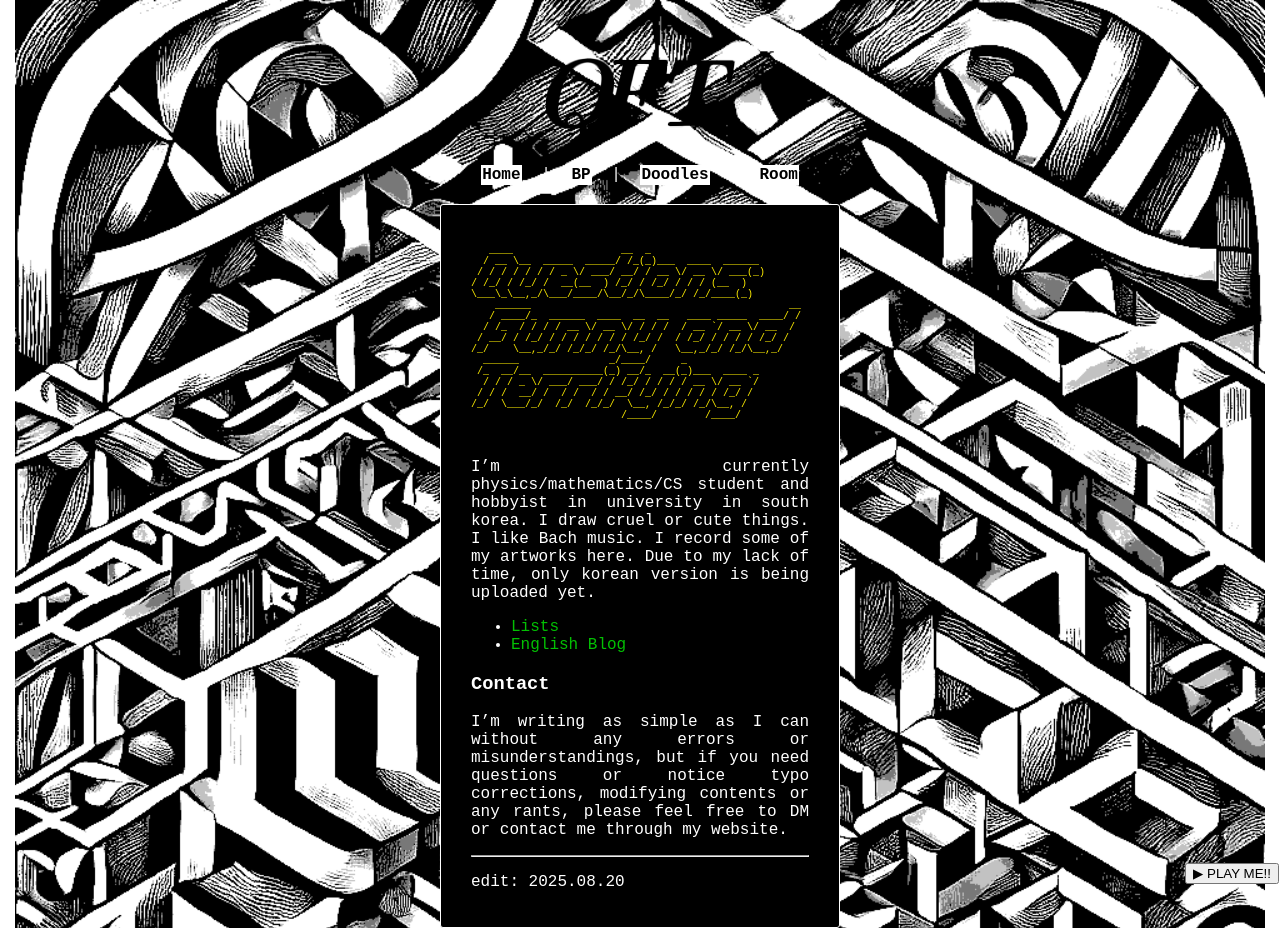
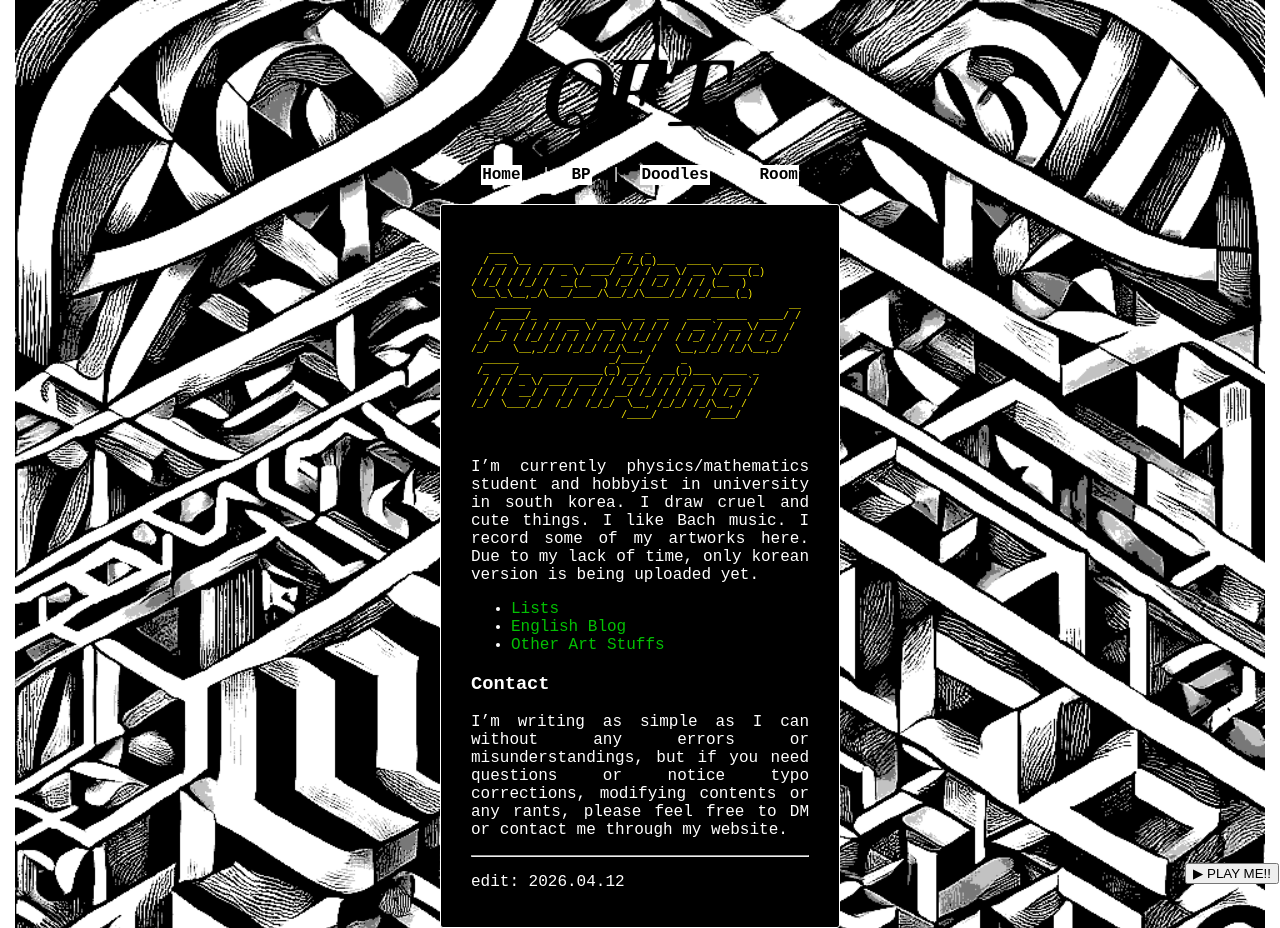
Before and after one commit to ki11dee/popcornparrot, a Jekyll site: the page built from index.md, in a window 1280 px wide. Built offline with Jekyll 4.4.1, drawn with Linux system fonts in a browser that asks for light colours; some web fonts are replaced.

Commit message:
edit typo

```diff
--- a/index.md
+++ b/index.md
@@ -1,6 +1,6 @@
 ---
 layout: post
-date: 2025-08-20
+date: 2026-04-12
 ---
 
 <div class="ascii-art-container">
@@ -24,9 +24,10 @@ date: 2025-08-20
   </pre>
 </div>
 
-I'm currently physics/mathematics/CS student and hobbyist in university in south korea. I draw cruel or cute things. I like Bach music. I record some of my artworks here. Due to my lack of time, only korean version is being uploaded yet.
+I'm currently physics/mathematics student and hobbyist in university in south korea. I draw cruel and cute things. I like Bach music. I record some of my artworks here. Due to my lack of time, only korean version is being uploaded yet.
 - [Lists](./List/list.html)
 - [English Blog](https://ki11dee.github.io/)
+- [Other Art Stuffs](https://kil1dee.tumblr.com/)
 
 ### Contact
 I'm writing as simple as I can without any errors or misunderstandings, but if you need questions or notice typo corrections, modifying contents or any rants, please feel free to DM or contact me through my website.
```
Also changed, not shown: List/BP/2026/suffering/suffer.md (+1 -1 lines).
